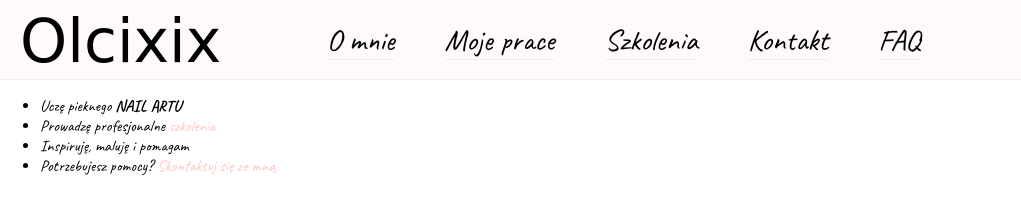
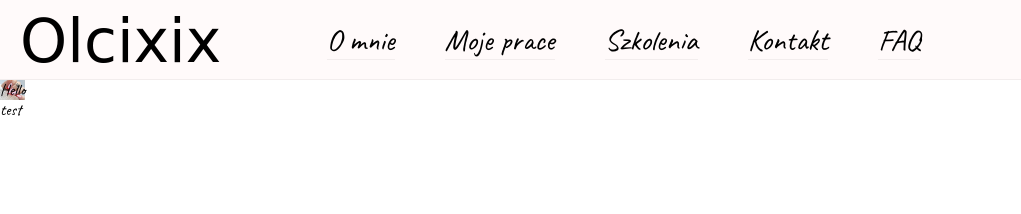
Before and after one commit to sunnyline99/sunnyline99.github.io, a plain HTML site: page faq.html in a window 1280 px wide. Shown: the top 214 px of the page, 0-1021 px from the left. Drawn offline with Linux system fonts and the light colour scheme; a web font is replaced by a local one.

Commit message:
test for parallax

```diff
--- a/faq.html
+++ b/faq.html
@@ -60,10 +60,10 @@
             </div>
         </nav>
 
-        <ul>
-            <li>Uczę pieknego <strong>NAIL ARTU</strong></li>
-            <li>Prowadzę profesjonalne <a class="inline-anchor" href="https://sunnyline99.github.io/index.html#szkolenia" title="Przejdź do szkoleń">szkolenia</a></li>
-            <li>Inspiruję, maluję i pomagam</li>
-            <li>Potrzebujesz pomocy? <a class="inline-anchor" href="https://sunnyline99.github.io/index.html#kontakt">Skontaktuj się ze mną</a></li>
-        </ul>
+        <span class="paralax">
+            Hello
+        </span>
+        <div>
+            test
+        </div>
     </body>
--- a/main.css
+++ b/main.css
@@ -166,3 +166,12 @@
     display: flex;
     flex-direction: row;
 }
+
+.paralax {
+    background-image: url('images/1.jpg');
+    min-height: 500px;
+    background-attachment: fixed;
+    background-position: center;
+    background-repeat: no-repeat;
+    background-size: cover;
+}
```
